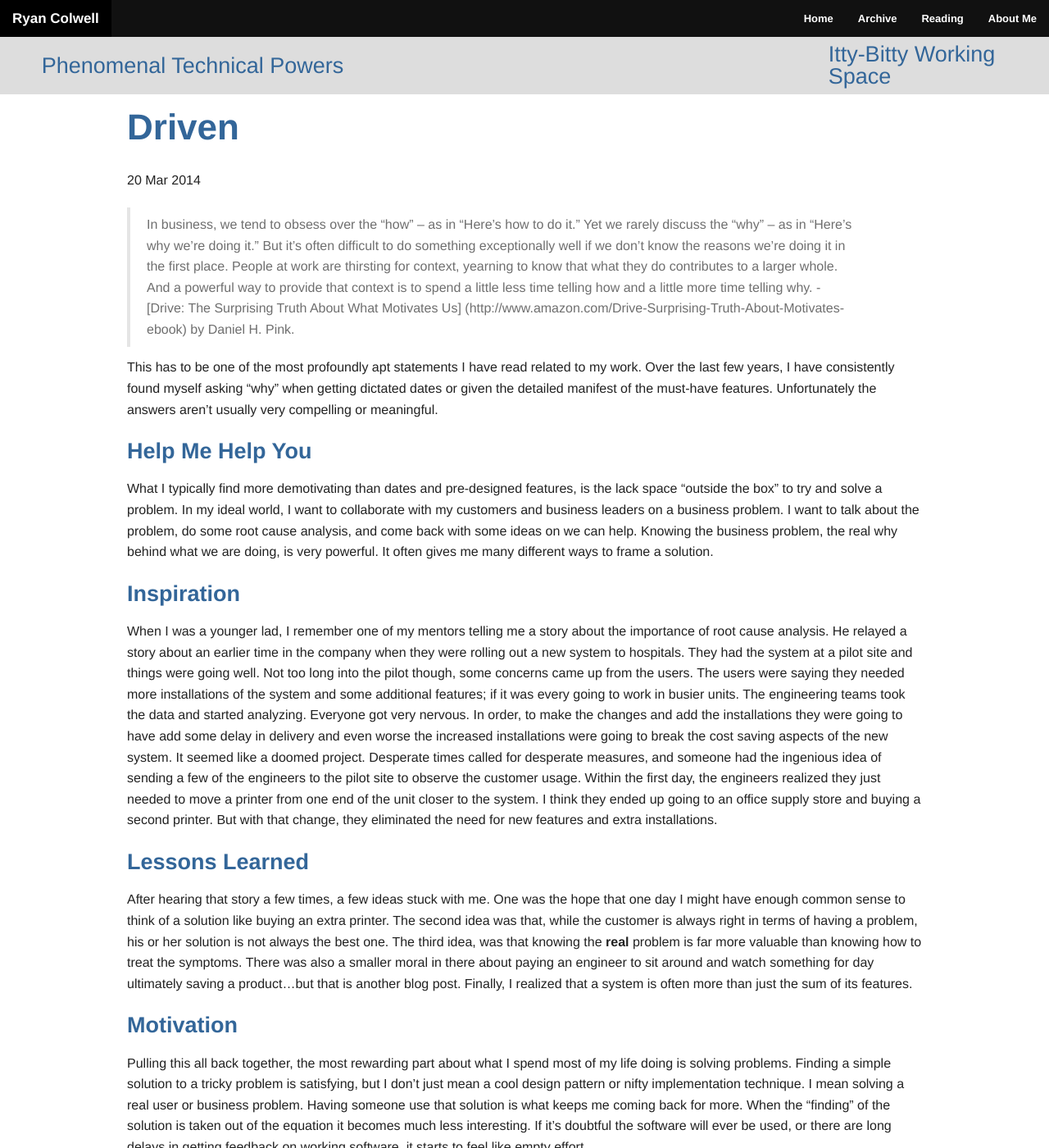
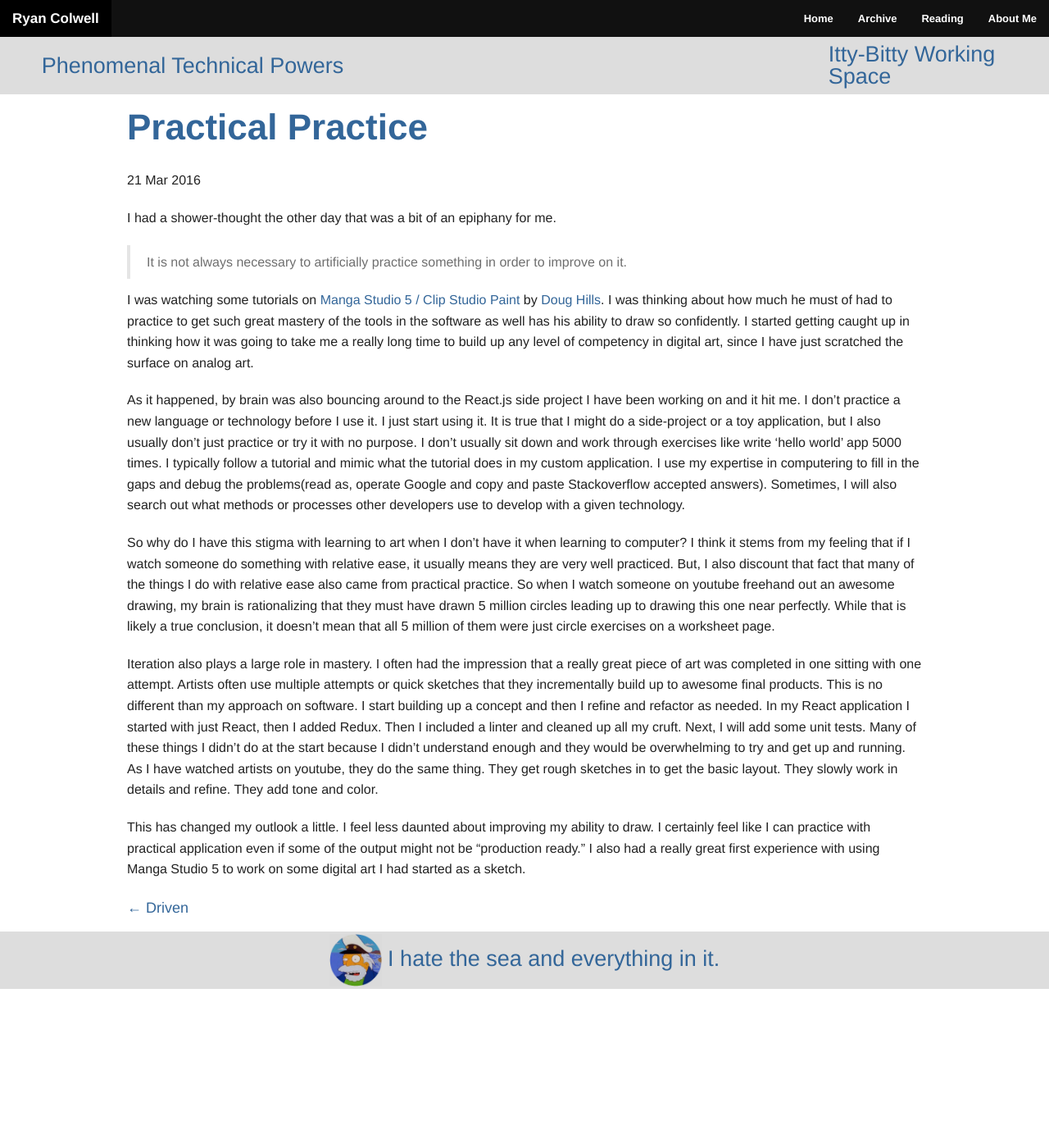
Before and after one commit to ryanco/ryanco.github.io, a Jekyll site: the page built from index.html, in a window 1280 px wide and 1400 px high. Shown: the whole window at 82% size. Built offline with Jekyll 4.4.1, drawn with Linux system fonts in a browser that asks for light colours; nearby versions of some CDN libraries; Markdown is read by kramdown in place of the engine named in the settings; some of the changed text lies outside the part shown.

Commit message:
New post, updated some configs for new version of Jekyll

```diff
--- a/_config.yml
+++ b/_config.yml
@@ -3,7 +3,7 @@ description: Ryan Colwell's blog on software development.
 title: Some Title
 tagline: Phenomenal Technical Powers -- Itty-Bitty Working Space
 footerline: I hate the sea and everything in it.
-pygments: true
+highlighter: Pygments
 markdown: redcarpet
 markdown_ext:  markdown,mkd,mkdn,md
 
--- /dev/null
+++ b/_posts/2016-03-21-Practical-Practice.md
@@ -0,0 +1,19 @@
+---
+layout: post
+title: Practical Practice
+date: 2016-03-21
+---
+
+I had a shower-thought the other day that was a bit of an epiphany for me.
+
+>It is not always necessary to artificially practice something in order to improve on it.
+
+I was watching some tutorials on [Manga Studio 5 / Clip Studio Paint](https://www.youtube.com/playlist?list=PL5B41CCA8F5AA00C4) by [Doug Hills](http://doughills.deviantart.com/). I was thinking about how much he must of had to practice to get such great mastery of the tools in the software as well has his ability to draw so confidently. I started getting caught up in thinking how it was going to take me a really long time to build up any level of competency in digital art, since I have just scratched the surface on analog art.
+
+As it happened, by brain was also bouncing around to the React.js side project I have been working on and it hit me. I don't practice a new language or technology before I use it. I just start using it. It is true that I might do a side-project or a toy application, but I also usually don't just practice or try it with no purpose. I don't usually sit down and work through exercises like write 'hello world' app 5000 times. I typically follow a tutorial and mimic what the tutorial does in my custom application. I use my expertise in computering to fill in the gaps and debug the problems(read as, operate Google and copy and paste Stackoverflow accepted answers). Sometimes, I will also search out what methods or processes other developers use to develop with a given technology.
+
+So why do I have this stigma with learning to art when I don't have it when learning to computer? I think it stems from my feeling that if I watch someone do something with relative ease, it usually means they are very well practiced. But, I also discount that fact that many of the things I do with relative ease also came from practical practice. So when I watch someone on youtube freehand out an awesome drawing, my brain is rationalizing that they must have drawn 5 million circles leading up to drawing this one near perfectly. While that is likely a true conclusion,  it doesn't mean that all 5 million of them were just circle exercises on a worksheet page.
+
+Iteration also plays a large role in mastery. I often had the impression that a really great piece of art was completed in one sitting with one attempt. Artists often use multiple attempts or quick sketches that they incrementally build up to awesome final products. This is no different than my approach on software. I start building up a concept and then I refine and refactor as needed. In my React application I started with just React, then I added Redux. Then I included a linter and cleaned up all my cruft. Next, I will add some unit tests. Many of these things I didn't do at the start because I didn't understand enough and they would be overwhelming to try and get up and running. As I have watched artists on youtube, they do the same thing. They get rough sketches in to get the basic layout. They slowly work in details and refine. They add tone and color.
+
+This has changed my outlook a little. I feel less daunted about improving my ability to draw. I certainly feel like I can practice with practical application even if some of the output might not be "production ready." I also had a really great first experience with using Manga Studio 5 to work on some digital art I had started as a sketch.
```
Also changed, not shown: 1 other file.
